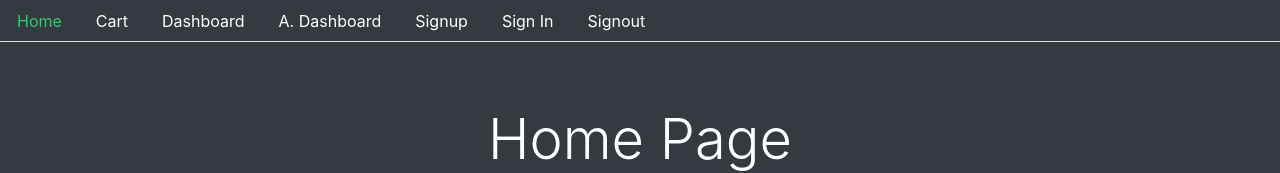
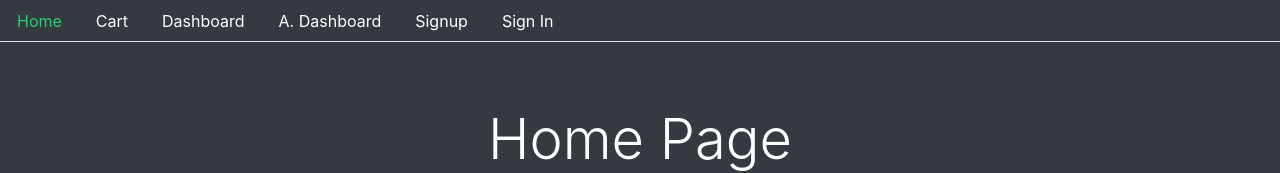
Before and after one commit to B-slang/MERN_Ecommerce, a React (Create React App) app in the folder projfrontend/: page / in a window 1280 px wide. Shown: the top 173 px of the page. Built offline with nearby package versions, Linux system fonts and the light colour scheme.

Commit message:
added restriction on signin route

```diff
--- a/projfrontend/src/core/Menu.js
+++ b/projfrontend/src/core/Menu.js
@@ -1,5 +1,7 @@
 import React from "react";
 import { Link, withRouter } from "react-router-dom";
+import { signout, isAutheticated } from "../auth/helper";
+import { Fragment } from "react";
 
 const currentTab = (history, path) => {
   if (history.location.pathname === path) {
@@ -44,6 +46,9 @@ const Menu = ({ history }) => (
           A. Dashboard
         </Link>
       </li>
+
+      {!isAutheticated() && (
+        <Fragment>
           <li className="nav-item">
             <Link
               style={currentTab(history, "/signup")}
@@ -62,15 +67,22 @@ const Menu = ({ history }) => (
               Sign In
             </Link>
           </li>
+        </Fragment>
+      )}
+      {isAutheticated() && (
         <li className="nav-item">
-        <Link
-          style={currentTab(history, "/signout")}
-          className="nav-link"
-          to="/signout"
+          <span
+            className="nav-link text-warning"
+            onClick={() => {
+              signout(() => {
+                history.push("/");
+              });
+            }}
           >
             Signout
-        </Link>
+          </span>
         </li>
+      )}
     </ul>
   </div>
 );
--- a/projfrontend/src/user/Signin.js
+++ b/projfrontend/src/user/Signin.js
@@ -1,6 +1,6 @@
 import React, { useState } from "react";
 import Base from "../core/Base";
-import { Link, Redirect } from "react-router-dom";
+import { Redirect } from "react-router-dom";
 
 import { signin, authenticate, isAutheticated } from "../auth/helper";
 
@@ -117,6 +117,7 @@ const Signin = () => {
       {errorMessage()}
       {signInForm()}
       {performRedirect()}
+
       <p className="text-white text-center">{JSON.stringify(values)}</p>
     </Base>
   );
--- a/projfrontend/src/user/Signup.js
+++ b/projfrontend/src/user/Signup.js
@@ -89,7 +89,7 @@ const Signup = () => {
             className="alert alert-success"
             style={{ display: success ? "" : "none" }}
           >
-            New account was created successfully.
+            New account was created successfully. Please
             <Link to="/signin">Login Here</Link>
           </div>
         </div>
```
Also changed, not shown: projfrontend/src/auth/helper/AdminRoutes.js (+30 -0 lines), projfrontend/src/auth/helper/PrivateRoutes.js (+28 -0 lines), projfrontend/src/Routes.js (line endings or trailing spaces), projfrontend/src/auth/helper/index.js (line endings or trailing spaces). Lines whose indentation alone changed are shown as unchanged.
